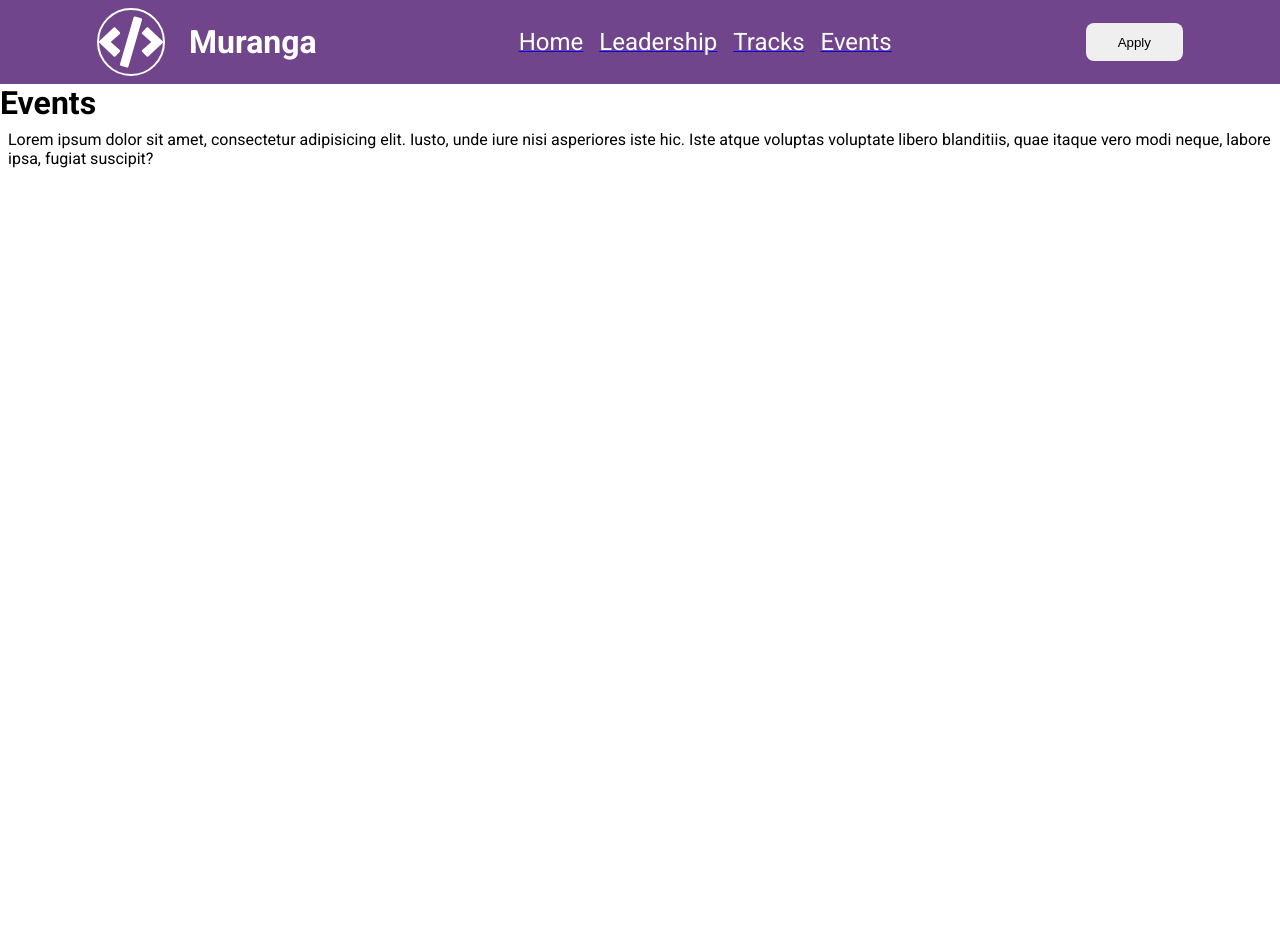
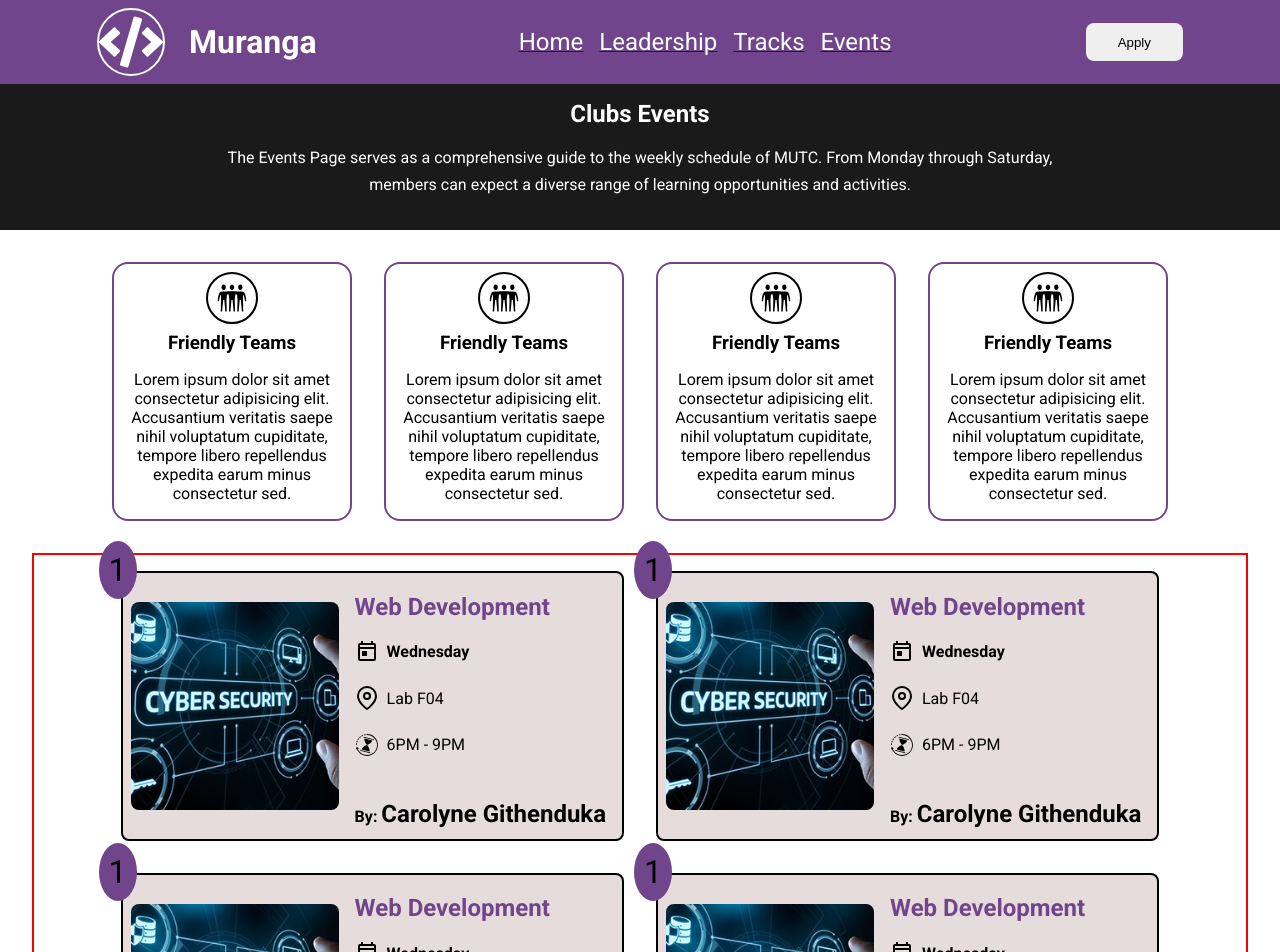
Before and after one commit to JulieWilly/muranga-university-programming-club_website, a React (Vite) app: page /events in a window 1280 px wide. Shown: the top 952 px of the page. Before the commit the page ends 800 px from the top, so only its background shows below. Built offline with nearby package versions, Linux system fonts and the light colour scheme.

Commit message:
Adding reponsiveness to the events and tracks pages.

```diff
--- a/src/components/Pagebanner.jsx
+++ b/src/components/Pagebanner.jsx
@@ -6,13 +6,25 @@ const BannerText = ({bannerTitle, bannerDescription}) => {
         </div>
     );
 }
-const PageBanner = () => {
+const PageBanner = ({bannerTitle, bannerDescription}) => {
     return (
         <section className="banner_sect">
             <div className="banner_details">
-                <BannerText bannerTitle="Club Leadership" bannerDescription="The Leadership Page will highlight the dedicated team behind Murang'a University Tech Club (MUTC). This page will feature profiles of the club's leaders, including their roles, responsibilities, links to their social media accounts, and brief biographies. " />
+            <div className="banner_infor">
+                <h1>{bannerTitle}</h1>
+             <p>{bannerDescription}</p>
+        </div>
+                {/* <BannerText bannerTitle="Club Leadership" bannerDescription="The Leadership Page will highlight the dedicated team behind Murang'a University Tech Club (MUTC). This page will feature profiles of the club's leaders, including their roles, responsibilities, links to their social media accounts, and brief biographies. " /> */}
             </div>
         </section>
+    //     <section>
+
+    //         <div className="banner_infor">
+    //             <h1>{bannerTitle}</h1>
+    //             <p>{bannerDescription}</p>
+    //         </div>
+    // );
+    //     </section>
     )
 }
 
--- a/src/pages/Events/Events.jsx
+++ b/src/pages/Events/Events.jsx
@@ -1,7 +1,13 @@
+import Pagebanner from '../../components/Pagebanner'
+import './events.css'
+import { GiThreeFriends } from "react-icons/gi";
+import EventsCards from './EventsCards'
+
 const Events = () => {
     return <>
-        <h1>Events</h1>
-        <p>Lorem ipsum dolor sit amet, consectetur adipisicing elit. Iusto, unde iure nisi asperiores iste hic. Iste atque voluptas voluptate libero blanditiis, quae itaque vero modi neque, labore ipsa, fugiat suscipit?</p>
+        <Pagebanner bannerTitle="Clubs Events" bannerDescription="The Events Page serves as a comprehensive guide to the weekly schedule of MUTC. From Monday through Saturday, members can expect a diverse range of learning opportunities and activities."  />
+        <EventsCards icon={< GiThreeFriends />} title='Friendly Teams' desc="Lorem ipsum dolor sit amet consectetur adipisicing elit. Accusantium veritatis saepe nihil voluptatum cupiditate, tempore libero repellendus expedita earum minus consectetur sed quia consequatur quibusdam quos nesciunt incidunt dolor. Numquam." />
+
     </>
 }
 export default Events
--- /dev/null
+++ b/src/pages/Events/EventsCards.jsx
@@ -0,0 +1,75 @@
+
+import { GiThreeFriends } from "react-icons/gi";
+import { MdOutlineToday } from "react-icons/md";
+import { FiMapPin } from "react-icons/fi";
+import { GiDuration } from "react-icons/gi";
+import Footer from '../../components/Header/Footer'
+const EventsCardsDesign = ({icon, title, desc}) => {
+    return (<div>
+        <div className="cards">
+            <div className="card_icon">
+                {icon}
+            </div>
+            <div className="card_desc">
+                <h3>{title}</h3>
+                <p>{desc}</p>
+            </div>
+        </div>
+    </div>)
+}
+const Icons = ({icon}) => {
+    return <>
+        <p className="event_icons">{icon}</p>
+    </>
+}
+
+const AlternatingEvents = ({number, eventImage, eventLabel, eventDay, eventVenue, eventDuration, eventTutor}) => {
+    return <section>
+        <div className="alternating_events">
+                <p className="day">{number}</p>
+            <div className="event_image">
+                {eventImage}
+                {/* <img src="" alt="" /> */}
+            </div>
+            <div className="event_details">
+                <h1>{eventLabel}</h1>
+                <div className="items">
+                    <Icons icon={<MdOutlineToday/>}/>
+                    <h3>{eventDay}</h3>
+                </div>
+                <div className="items">
+                    {<Icons icon={<FiMapPin />} />}
+                    <p>{eventVenue}</p>
+                </div>
+                <div className="items">
+                <Icons icon={<GiDuration/>}/>
+                    <p>{eventDuration}</p>
+                </div>
+                <h2><span>By: </span>{eventTutor}</h2>
+            </div>
+        </div>
+
+    </section>
+}
+
+const EventsCards = () => {
+    return <>
+    <div>
+        <div className="event_cards">
+            <EventsCardsDesign icon={<GiThreeFriends />}title='Friendly Teams' desc="Lorem ipsum dolor sit amet consectetur adipisicing elit. Accusantium veritatis saepe nihil voluptatum cupiditate, tempore libero repellendus expedita earum minus consectetur sed." />
+            <EventsCardsDesign icon={<GiThreeFriends />}title='Friendly Teams' desc="Lorem ipsum dolor sit amet consectetur adipisicing elit. Accusantium veritatis saepe nihil voluptatum cupiditate, tempore libero repellendus expedita earum minus consectetur sed." />
+            <EventsCardsDesign icon={<GiThreeFriends />}title='Friendly Teams' desc="Lorem ipsum dolor sit amet consectetur adipisicing elit. Accusantium veritatis saepe nihil voluptatum cupiditate, tempore libero repellendus expedita earum minus consectetur sed. " />
+            <EventsCardsDesign icon={<GiThreeFriends />}title='Friendly Teams' desc="Lorem ipsum dolor sit amet consectetur adipisicing elit. Accusantium veritatis saepe nihil voluptatum cupiditate, tempore libero repellendus expedita earum minus consectetur sed. " />
+
+        </div>
+        <div className="alternatingEvents">
+            <AlternatingEvents number='1'  eventLabel='Web Development' eventDay='Wednesday' eventVenue={'Lab F04'} eventDuration={'6PM - 9PM'} eventTutor={'Carolyne Githenduka'} />
+            <AlternatingEvents number='1'  eventLabel='Web Development' eventDay='Wednesday' eventVenue={'Lab F04'} eventDuration={'6PM - 9PM'} eventTutor={'Carolyne Githenduka'} />
+            <AlternatingEvents number='1'  eventLabel='Web Development' eventDay='Wednesday' eventVenue={'Lab F04'} eventDuration={'6PM - 9PM'} eventTutor={'Carolyne Githenduka'} />
+            <AlternatingEvents number='1'  eventLabel='Web Development' eventDay='Wednesday' eventVenue={'Lab F04'} eventDuration={'6PM - 9PM'} eventTutor={'Carolyne Githenduka'} />
+        </div>
+        <Footer />
+    </div>
+    </>
+}
+export default EventsCards;
--- /dev/null
+++ b/src/pages/Events/events.css
@@ -0,0 +1,157 @@
+.event_cards {
+    margin: 2rem;
+    gap: 2rem;
+    display: flex;
+    flex-direction: row;
+    align-items: center;
+    justify-content: center;
+    flex-wrap: wrap;
+
+
+}
+
+.cards {
+    display: flex;
+    flex-direction: column;
+    align-items: center;
+    justify-content: center;
+    text-align: center;
+    width: 15rem;
+    border: 2px solid #71458C;
+    border-radius: 1rem;
+    padding: .5rem;
+}
+.cards:hover {
+    background-color: #e7dcdc;
+    transition: all ease-in-out .5s;
+}
+.card_icon {
+    font-size: 2rem;
+    border: 2px solid;
+    display: grid;
+    place-content: center;
+    padding: .5rem;
+    border-radius: 50%;
+    border-color: black;
+}
+.cards h3 {
+    padding: .5rem;
+}
+
+.alternatingEvents {
+    border: 2px solid red;
+    margin: 2rem;
+    padding: 1rem;
+    display: flex;
+    justify-content: center;
+    flex-wrap: wrap;
+    gap: 2rem;
+}
+
+.alternating_events{
+    display: flex;
+    flex-direction: row;
+    border: 2px solid black;
+    background: #e7dcdc;
+    padding: .7rem .5rem;
+    align-items: center;
+    gap: 0  .5rem;
+    position: relative;
+    border-radius: .5rem;
+}
+
+.event_image {
+    width: 13rem;
+    background-image: url('../../images/cyberSecurity.jpeg');
+    background-position: center;
+    background-size: cover;
+    height: 13rem;
+    border-radius: .5rem;
+}
+
+.day {
+    text-align: center;
+    position: absolute;
+    font-size: 2rem;
+    top: 0;
+    margin-top: -2rem;
+    margin-left: -2rem;
+    background-color:#71458C;
+    border-radius: 50%;
+    border: 2px solid #71458C;
+}
+
+.event_details{
+    display: flex;
+    flex-direction: column;
+    padding: 0 .5rem;
+}
+
+.event_details h1{
+    color: #71458C;
+    padding: .5rem 0;
+}
+.event_details h3 {
+    font-size: medium;
+    padding: .5rem 0;
+}
+
+.event_details p {
+    padding: .7rem 0rem;
+}
+.items {
+    display: flex;
+    align-items: center;
+    gap: .5rem;
+    flex-direction: row;
+}
+
+.event_icons{
+    text-align: center;
+    display: grid;
+    font-size: 1.5rem;
+}
+
+.event_details h2{
+    margin-top: 2rem;
+}
+.event_details h2 span {
+    font-size: 1rem;
+}
+
+
+
+
+@media screen and (max-width:500px) {
+    .event_details h1{
+        color: #71458C;
+        padding: .5rem 0;
+        font-size: 1.45rem;
+    }
+    .event_details p {
+        font-size: .8rem;
+    }
+    .event_details h2{
+        font-size: medium;
+    }
+    .alternatingEvents{
+        margin: 0;
+    }
+}
+
+@media screen and (min-width:501px) and (max-width:700px) {
+    .event_details h1{
+        padding: .5rem 0;
+        font-size: 1.5rem;
+    }
+    .event_details p {
+        font-size: 1rem;
+    }
+    .event_details h2{
+        font-size: large;
+    }
+    .alternatingEvents{
+        margin: 0;
+
+    }
+}
--- a/src/pages/Leadership/Leadership.jsx
+++ b/src/pages/Leadership/Leadership.jsx
@@ -5,7 +5,7 @@ import PageSubtitles from '../../components/PageSubtitle'
 
 const Leadership = () => {
     return <>
-        <PageBanner />
+        <PageBanner bannerTitle="Leadership" bannerDescription="The Leadership Page will highlight the dedicated team behind Murang'a University Tech Club (MUTC). This page will feature profiles of the club's leaders, including their roles, responsibilities, links to their social media accounts, and brief biographies."/>
         < PageSubtitles title="Our Perfect Team"/>
         <LeadersCard/>
     </>
--- a/src/pages/Leadership/leadership.css
+++ b/src/pages/Leadership/leadership.css
@@ -8,7 +8,7 @@
 }
 
 .banner_sect {
-    height: 30vh;
+    height: auto;
     background: var(--banner-color);
     color: var(--white-color);
 }
@@ -31,6 +31,7 @@
     display: flex;
     align-items: center;
     justify-content: center;
+    margin: 1rem 0  ;
 
 }
 
@@ -41,16 +42,17 @@
 
 .leadersCards {
     display: flex;
-    gap: 2rem;
+    gap: 2rem 0;
     flex-wrap: wrap;
+    border: 2px solid black;
     justify-content: space-around;
     margin-bottom: 2rem;
 }
 .leaders_cards {
     width: 40%;
+    border: 2px solid black;
     border-radius: 1rem;
     display: flex;
-    gap: 1rem;
     background:var(--card_background);
     flex-direction: row;
     padding: .5rem;
@@ -69,7 +71,6 @@
     background-position: center;
     background-size: cover;
     display: grid;
-    padding:    5rem;
     place-content: center;
     border-radius: 50%;
 }
--- a/src/pages/Tracks/Tracks.jsx
+++ b/src/pages/Tracks/Tracks.jsx
@@ -6,7 +6,7 @@ import TracksCard from './TracksCard'
 const Tracks = () => {
     return <>
 
-        <PageBanner />
+        <PageBanner bannerTitle="Club Events" bannerDescription="The Leadership Page will highlight the dedicated team behind Murang'a University Tech Club (MUTC). This page will feature profiles of the club's leaders, including their roles, responsibilities, links to their social media accounts, and brief biographies. " />
         <PageSubtitles title="Tracks Offered" />
         < TracksCard />
         < Footer/>
```
Also changed, not shown: src/components/Header/homeSection.css (+20 -0 lines), src/images/cyberSecurity.jpeg (added).
